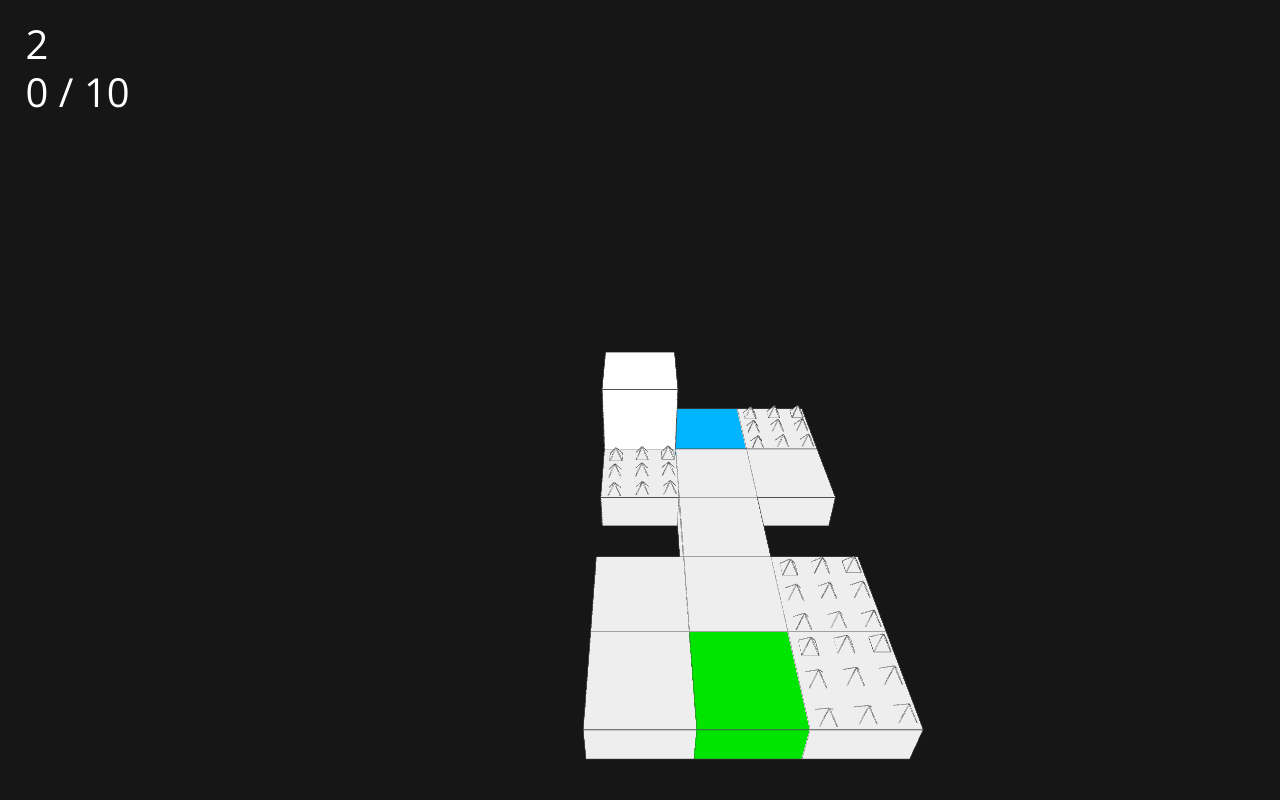
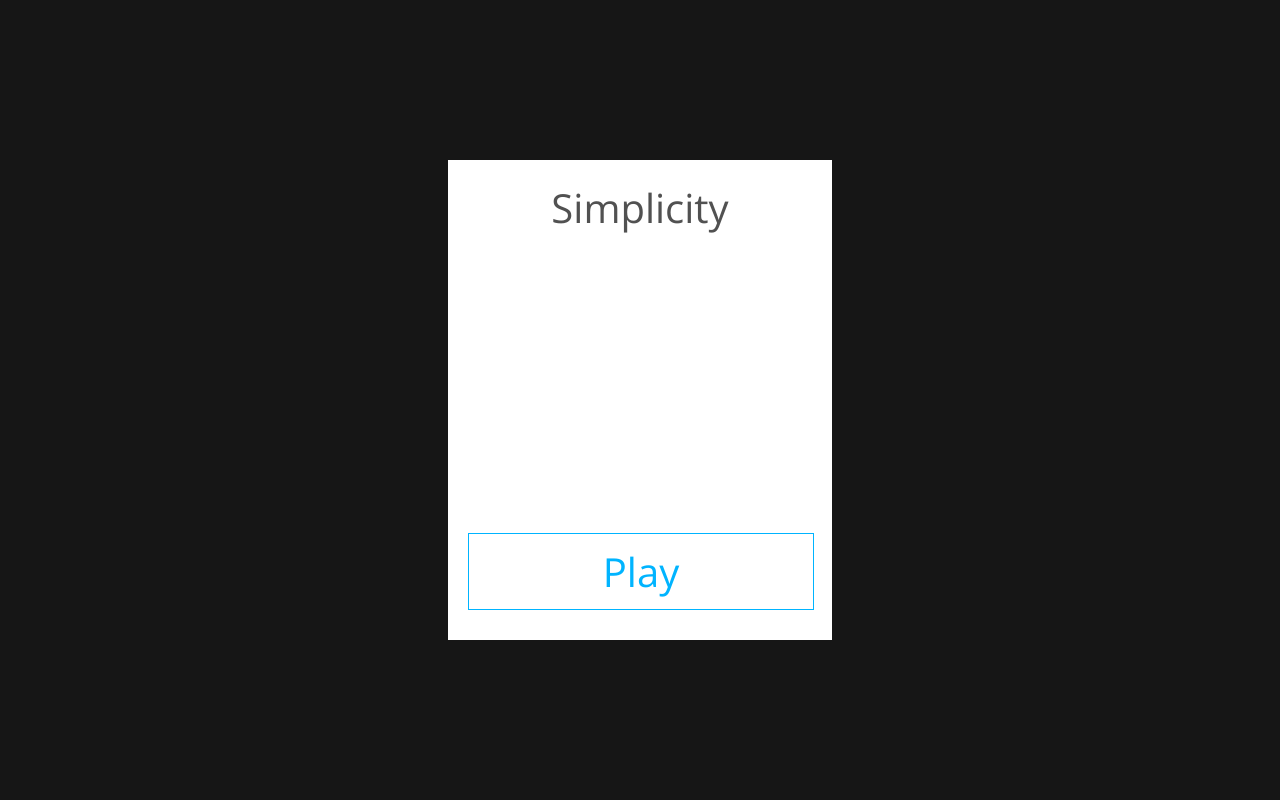
Before and after one commit to Rabrennie/Simplicity, a plain HTML site: page index.html in a window 1280 px wide. Drawn offline with nearby package versions, Linux system fonts and the light colour scheme; animation ran at ten frames a second.

Commit message:
added main menu

```diff
--- a/scripts/game.js
+++ b/scripts/game.js
@@ -57,7 +57,7 @@ window.addEventListener('keyup', function (e) {
 exports['default'] = Simplicity;
 module.exports = exports['default'];
 
-},{"./state/StateManager":13,"./ui/UIManager":14}],2:[function(require,module,exports){
+},{"./state/StateManager":13,"./ui/UIManager":15}],2:[function(require,module,exports){
 'use strict';
 
 Object.defineProperty(exports, '__esModule', {
@@ -575,11 +575,16 @@ var _stateLevel = require('./state/Level');
 
 var _stateLevel2 = _interopRequireDefault(_stateLevel);
 
+var _stateMenusMainMenu = require('./state/menus/MainMenu');
+
+var _stateMenusMainMenu2 = _interopRequireDefault(_stateMenusMainMenu);
+
 var _stateInit = require('./state/Init');
 
 var _stateInit2 = _interopRequireDefault(_stateInit);
 
 _Simplicity2['default'].StateManager.add('test', _stateLevel2['default']);
+_Simplicity2['default'].StateManager.add('MainMenu', _stateMenusMainMenu2['default']);
 _Simplicity2['default'].StateManager.add('Init', _stateInit2['default']);
 _Simplicity2['default'].StateManager.load('Init');
 
@@ -596,7 +601,7 @@ function gameLoop() {
   _Simplicity2['default'].renderer.render(_Simplicity2['default'].scene, _Simplicity2['default'].camera);
 }
 
-},{"./state/Init":10,"./state/Level":11,"Simplicity":1}],10:[function(require,module,exports){
+},{"./state/Init":10,"./state/Level":11,"./state/menus/MainMenu":14,"Simplicity":1}],10:[function(require,module,exports){
 'use strict';
 
 Object.defineProperty(exports, '__esModule', {
@@ -636,7 +641,7 @@ var Init = (function (_State) {
       var loader = new THREE.JSONLoader();
       loader.load('./assets/test.json', function (geometry) {
         _Simplicity2['default'].models.spikes = geometry;
-        _Simplicity2['default'].StateManager.load('test');
+        _Simplicity2['default'].StateManager.load('MainMenu');
       });
     }
   }]);
@@ -1042,6 +1047,59 @@ Object.defineProperty(exports, '__esModule', {
 
 var _createClass = (function () { function defineProperties(target, props) { for (var i = 0; i < props.length; i++) { var descriptor = props[i]; descriptor.enumerable = descriptor.enumerable || false; descriptor.configurable = true; if ('value' in descriptor) descriptor.writable = true; Object.defineProperty(target, descriptor.key, descriptor); } } return function (Constructor, protoProps, staticProps) { if (protoProps) defineProperties(Constructor.prototype, protoProps); if (staticProps) defineProperties(Constructor, staticProps); return Constructor; }; })();
 
+var _get = function get(_x, _x2, _x3) { var _again = true; _function: while (_again) { var object = _x, property = _x2, receiver = _x3; _again = false; if (object === null) object = Function.prototype; var desc = Object.getOwnPropertyDescriptor(object, property); if (desc === undefined) { var parent = Object.getPrototypeOf(object); if (parent === null) { return undefined; } else { _x = parent; _x2 = property; _x3 = receiver; _again = true; desc = parent = undefined; continue _function; } } else if ('value' in desc) { return desc.value; } else { var getter = desc.get; if (getter === undefined) { return undefined; } return getter.call(receiver); } } };
+
+function _interopRequireDefault(obj) { return obj && obj.__esModule ? obj : { 'default': obj }; }
+
+function _classCallCheck(instance, Constructor) { if (!(instance instanceof Constructor)) { throw new TypeError('Cannot call a class as a function'); } }
+
+function _inherits(subClass, superClass) { if (typeof superClass !== 'function' && superClass !== null) { throw new TypeError('Super expression must either be null or a function, not ' + typeof superClass); } subClass.prototype = Object.create(superClass && superClass.prototype, { constructor: { value: subClass, enumerable: false, writable: true, configurable: true } }); if (superClass) Object.setPrototypeOf ? Object.setPrototypeOf(subClass, superClass) : subClass.__proto__ = superClass; }
+
+var _Simplicity = require('../../Simplicity');
+
+var _Simplicity2 = _interopRequireDefault(_Simplicity);
+
+var _State2 = require('../State');
+
+var _State3 = _interopRequireDefault(_State2);
+
+var MainMenu = (function (_State) {
+  _inherits(MainMenu, _State);
+
+  function MainMenu() {
+    _classCallCheck(this, MainMenu);
+
+    _get(Object.getPrototypeOf(MainMenu.prototype), 'constructor', this).apply(this, arguments);
+  }
+
+  _createClass(MainMenu, [{
+    key: 'create',
+    value: function create() {
+      var menuContainer = _Simplicity2['default'].UIManager.add('menuContainer', '');
+      var playBtn = _Simplicity2['default'].UIManager.add('playBtn', 'Play', menuContainer);
+      _Simplicity2['default'].UIManager.add('title', 'Simplicity', menuContainer);
+
+      playBtn.addEventListener('mouseup', function () {
+        _Simplicity2['default'].StateManager.load('test');
+      });
+    }
+  }]);
+
+  return MainMenu;
+})(_State3['default']);
+
+exports['default'] = MainMenu;
+module.exports = exports['default'];
+
+},{"../../Simplicity":1,"../State":12}],15:[function(require,module,exports){
+'use strict';
+
+Object.defineProperty(exports, '__esModule', {
+  value: true
+});
+
+var _createClass = (function () { function defineProperties(target, props) { for (var i = 0; i < props.length; i++) { var descriptor = props[i]; descriptor.enumerable = descriptor.enumerable || false; descriptor.configurable = true; if ('value' in descriptor) descriptor.writable = true; Object.defineProperty(target, descriptor.key, descriptor); } } return function (Constructor, protoProps, staticProps) { if (protoProps) defineProperties(Constructor.prototype, protoProps); if (staticProps) defineProperties(Constructor, staticProps); return Constructor; }; })();
+
 function _classCallCheck(instance, Constructor) { if (!(instance instanceof Constructor)) { throw new TypeError('Cannot call a class as a function'); } }
 
 var UIManager = (function () {
--- a/style.css
+++ b/style.css
@@ -30,7 +30,7 @@ body {
   font-size: 5vh;
 }
 
-.win {
+.win, .menuContainer {
   width: 30vw;
   height: 60vh;
   position: absolute;
@@ -43,18 +43,20 @@ body {
   text-align: center;
 }
 
-.win .title {
+.win .title, .menuContainer .title {
   margin: 20px;
   font-weight: 300;
 }
 
-.win .nextBtn{
+.win .nextBtn, .menuContainer .playBtn{
   color: #00B4FF;
   position: absolute;
   width: Calc(100% - 60px);
   bottom: 10px;
   margin: 20px;
   font-weight: 400;
-  border: 2px solid #00B4FF;
+  border: 1px solid #00B4FF;
   padding: 10px 10px;
+  font-weight: 300;
+  cursor: pointer;
 }
```
Also changed, not shown: 1 other file.
